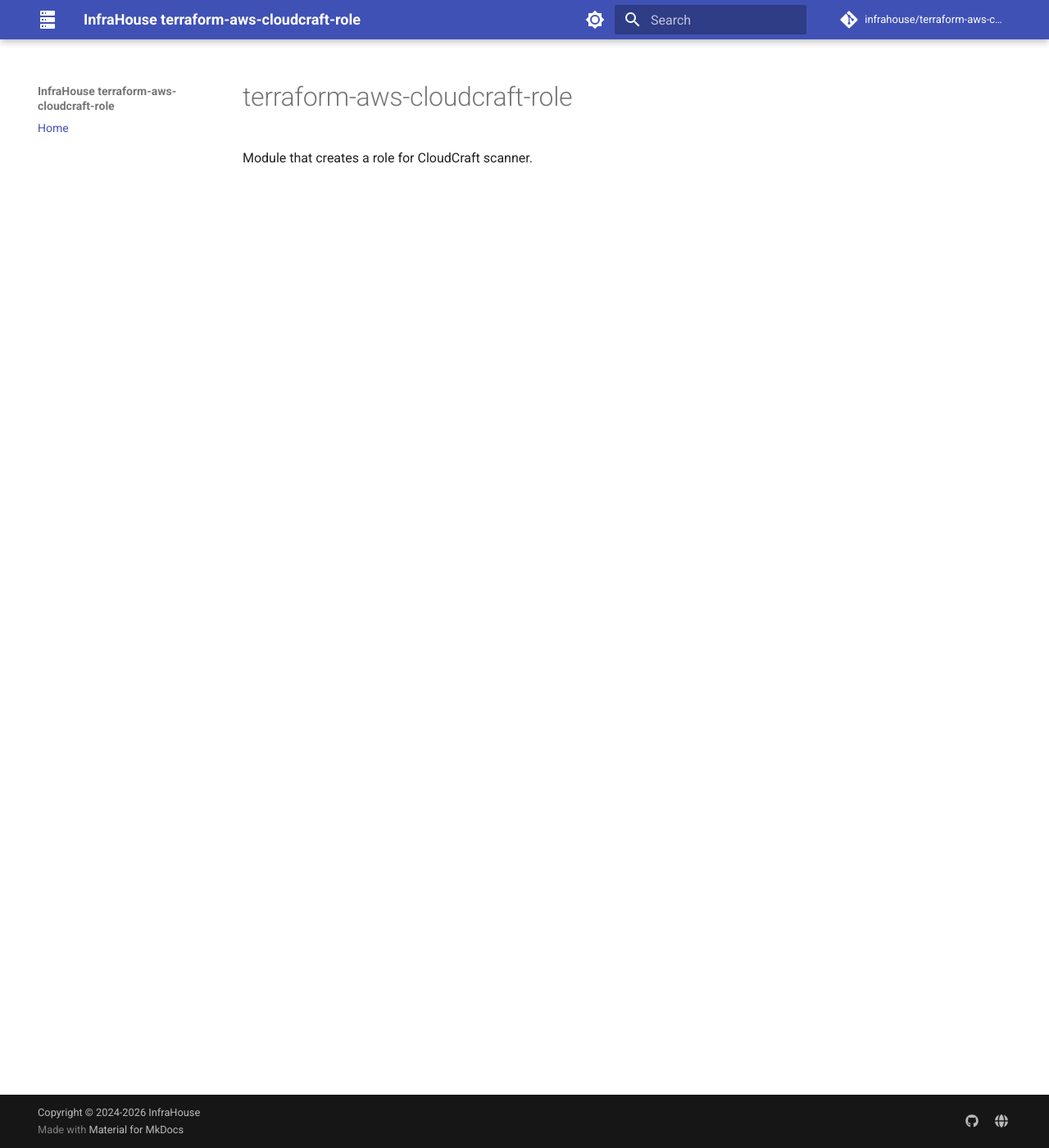
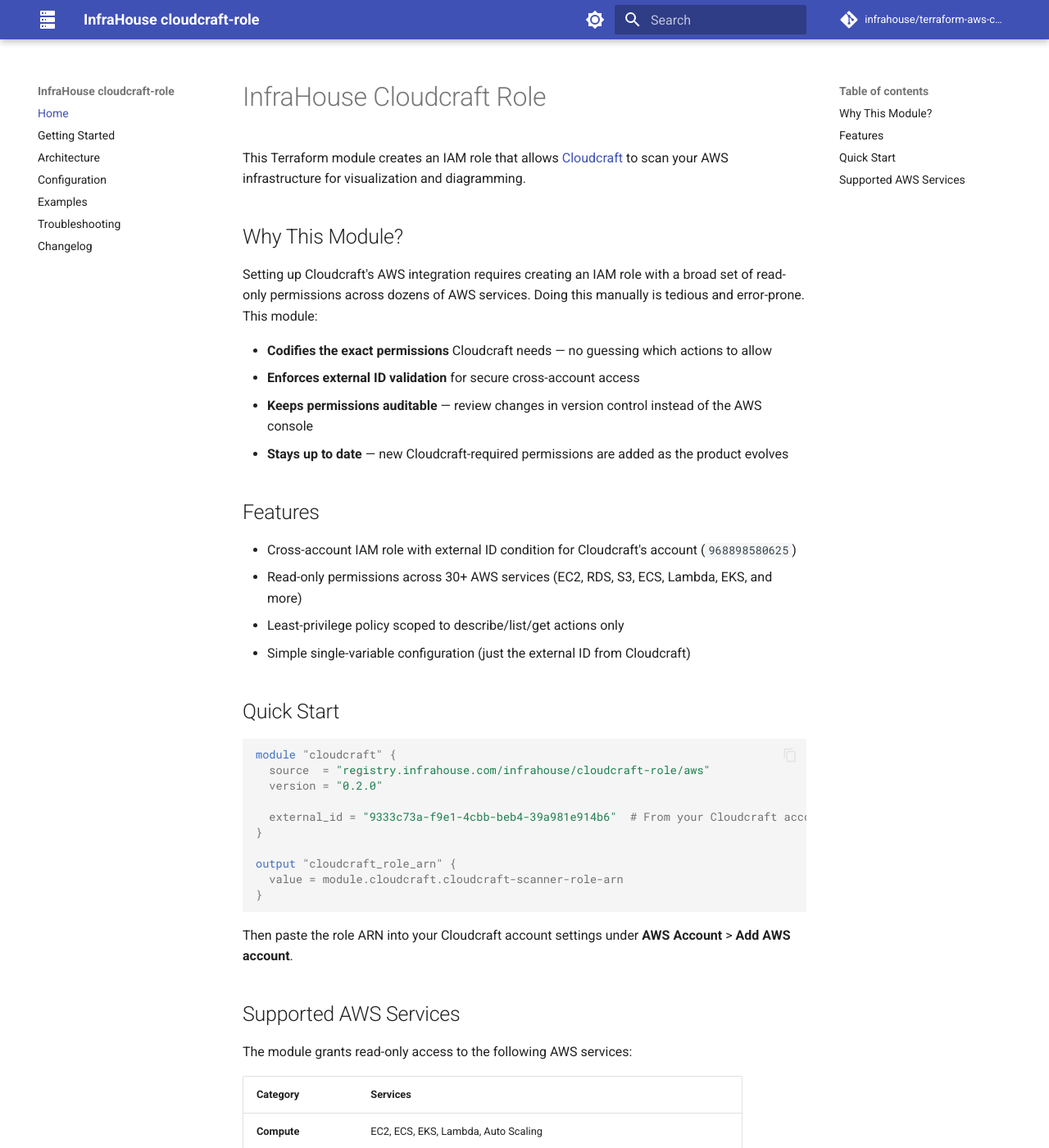
Before and after one commit to infrahouse/terraform-aws-cloudcraft-role, an MkDocs documentation site: the page built from docs/index.md, in a window 1280 px wide and 1400 px high. Shown: the whole window at 82% size. Built offline with MkDocs 1.6.1 and Material for MkDocs 9.7.7, drawn with Linux system fonts in a browser that asks for light colours; comment, search, counter and statistics services are not loaded; some of the changed text lies outside the part shown.

Commit message:
feat: implement Terraform module requirements
Add comprehensive documentation, tooling, and configuration per
InfraHouse module standards (issue #18).

Co-Authored-By: Claude Opus 4.6 <noreply@anthropic.com>

````diff
--- a/docs/index.md
+++ b/docs/index.md
@@ -1,3 +1,54 @@
-# terraform-aws-cloudcraft-role
+# InfraHouse Cloudcraft Role
 
-Module that creates a role for CloudCraft scanner.
+This Terraform module creates an IAM role that allows [Cloudcraft](https://www.cloudcraft.co/) to scan
+your AWS infrastructure for visualization and diagramming.
+
+## Why This Module?
+
+Setting up Cloudcraft's AWS integration requires creating an IAM role with a broad set of read-only
+permissions across dozens of AWS services. Doing this manually is tedious and error-prone. This module:
+
+- **Codifies the exact permissions** Cloudcraft needs — no guessing which actions to allow
+- **Enforces external ID validation** for secure cross-account access
+- **Keeps permissions auditable** — review changes in version control instead of the AWS console
+- **Stays up to date** — new Cloudcraft-required permissions are added as the product evolves
+
+## Features
+
+- Cross-account IAM role with external ID condition for Cloudcraft's account (`968898580625`)
+- Read-only permissions across 30+ AWS services (EC2, RDS, S3, ECS, Lambda, EKS, and more)
+- Least-privilege policy scoped to describe/list/get actions only
+- Simple single-variable configuration (just the external ID from Cloudcraft)
+
+## Quick Start
+
+```hcl
+module "cloudcraft" {
+  source  = "registry.infrahouse.com/infrahouse/cloudcraft-role/aws"
+  version = "0.2.0"
+
+  external_id = "9333c73a-f9e1-4cbb-beb4-39a981e914b6"  # From your Cloudcraft account
+}
+
+output "cloudcraft_role_arn" {
+  value = module.cloudcraft.cloudcraft-scanner-role-arn
+}
+```
+
+Then paste the role ARN into your Cloudcraft account settings under
+**AWS Account** > **Add AWS account**.
+
+## Supported AWS Services
+
+The module grants read-only access to the following AWS services:
+
+| Category | Services |
+|----------|----------|
+| **Compute** | EC2, ECS, EKS, Lambda, Auto Scaling |
+| **Storage** | S3, EFS, FSx, Glacier |
+| **Database** | RDS, DynamoDB, ElastiCache, Redshift, Timestream, Cassandra (Keyspaces) |
+| **Networking** | VPC, Route 53, CloudFront, ELB/ALB, Direct Connect, Transit Gateway, WAFv2 |
+| **Messaging** | SNS, SQS, EventBridge, Kinesis |
+| **Search** | Elasticsearch/OpenSearch |
+| **API** | API Gateway |
+| **Container Registry** | ECR, ECR Public |
--- a/mkdocs.yml
+++ b/mkdocs.yml
@@ -1,4 +1,5 @@
-site_name: InfraHouse terraform-aws-cloudcraft-role
+---
+site_name: InfraHouse cloudcraft-role
 site_url: https://infrahouse.github.io/terraform-aws-cloudcraft-role/
 site_description: Terraform module documentation
 site_author: InfraHouse
@@ -36,6 +37,12 @@ theme:
 
 nav:
   - Home: index.md
+  - Getting Started: getting-started.md
+  - Architecture: architecture.md
+  - Configuration: configuration.md
+  - Examples: examples.md
+  - Troubleshooting: troubleshooting.md
+  - Changelog: changelog.md
 
 markdown_extensions:
   - pymdownx.highlight:
@@ -61,6 +68,7 @@ markdown_extensions:
 
 plugins:
   - search
+  - glightbox
   - minify:
       minify_html: true
 
````
Also changed, not shown: .checkov.yml (added, +24 -0 lines), CHANGELOG.md (added, +18 -0 lines), README.md (+74 -1 lines), docs/architecture.md (added, +49 -0 lines), docs/changelog.md (added, +1 -0 lines), docs/configuration.md (added, +44 -0 lines), docs/examples.md (added, +64 -0 lines), docs/getting-started.md (added, +66 -0 lines), docs/troubleshooting.md (added, +73 -0 lines), requirements.txt (+8 -10 lines), .bumpversion.cfg (added), 5 other files.
